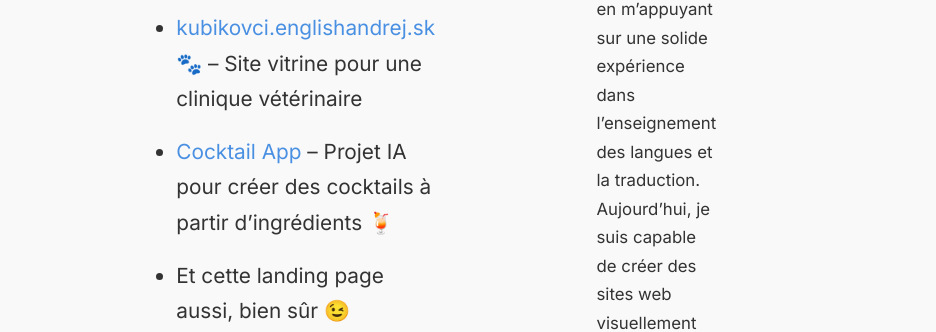
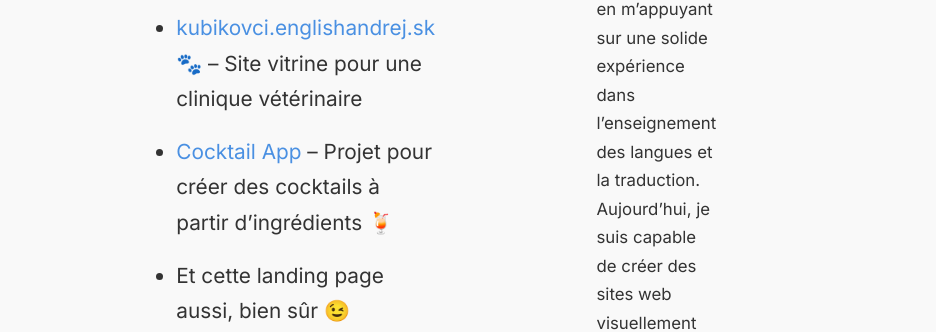
Before and after one commit to andresk-en-fr-de/andresk-en-fr-de.github.io, a plain HTML site: page index_fr.html in a window 1280 px wide. Shown: the part 428-760 px from the top of the page, 344-1280 px from the left. Drawn offline with nearby package versions, Linux system fonts and the light colour scheme.

Commit message:
Update index_fr.html

```diff
--- a/index_fr.html
+++ b/index_fr.html
@@ -85,11 +85,11 @@
     <ul>
       <li><a href="https://englishandrej.sk" target="_blank">englishandrej.sk</a> – Site d’un enseignant de langues (HTML, CSS, JS, PHP)</li>
       <li><a href="https://kubikovci.englishandrej.sk" target="_blank">kubikovci.englishandrej.sk</a>🐾 – Site vitrine pour une clinique vétérinaire</li>
-      <li><a href="https://andresk-en-fr-de.github.io/andre-s-cocktail-app/" target="_blank">Cocktail App</a> – Projet IA pour créer des cocktails à partir d’ingrédients 🍹</li>
+      <li><a href="https://andresk-en-fr-de.github.io/andre-s-cocktail-app/" target="_blank">Cocktail App</a> – Projet pour créer des cocktails à partir d’ingrédients 🍹</li>
       <li>Et cette landing page aussi, bien sûr 😉</li>
     </ul>
     <h2>À propos</h2>
-    <p>🗓️ J’ai commencé à apprendre le développement web en 2024, en m’appuyant sur une solide expérience dans l’enseignement des langues et la traduction. Aujourd’hui, je suis capable de créer des sites web visuellement attrayants et des applications front-end en <b><span class="highlight">HTML</span></b>, <b><span class="highlight">CSS</span></b>, <b><span class="highlight">JavaScript</span></b>, avec l’aide d’outils d’IA comme ChatGPT et DALL·E. J’aime transformer des idées en expériences digitales et centrées sur l’utilisateur. Mon expérience précédente en marketing digital — incluant <b><span class="highlight">Google Ads</span></b> et <b><span class="highlight">Google Analytics</span></b> — m’aide à penser non seulement en termes de <b>UI</b>, mais aussi de <b>UX</b>, de conversion et de <b>comportement utilisateur</b>.</p>
+    <p>🗓️ J’ai commencé à apprendre le développement web en 2024, en m’appuyant sur une solide expérience dans l’enseignement des langues et la traduction. Aujourd’hui, je suis capable de créer des sites web visuellement attrayants et des applications front-end en <b><span class="highlight">HTML</span></b>, <b><span class="highlight">CSS</span></b>, <b><span class="highlight">JavaScript</span></b>, avec l’aide d’outils comme VS code et DALL·E. J’aime transformer des idées en expériences digitales et centrées sur l’utilisateur. Mon expérience précédente en marketing digital — incluant <b><span class="highlight">Google Ads</span></b> et <b><span class="highlight">Google Analytics</span></b> — m’aide à penser non seulement en termes de <b>UI</b>, mais aussi de <b>UX</b>, de conversion et de <b>comportement utilisateur</b>.</p>
   </main>
   <script>
     document.addEventListener("DOMContentLoaded", () => {
```
